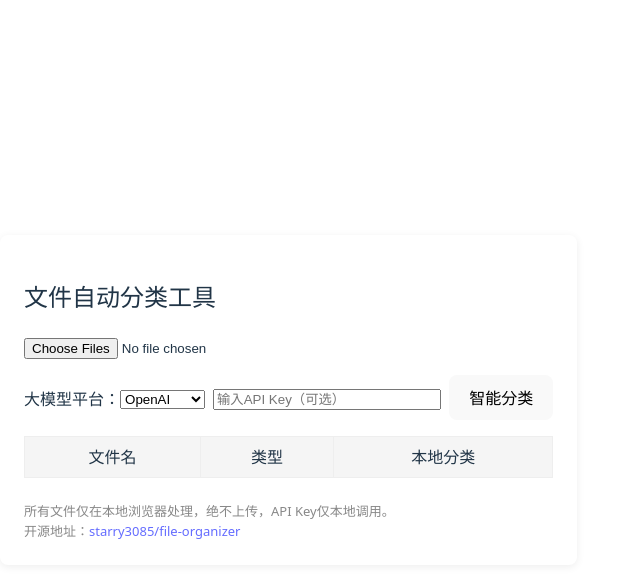
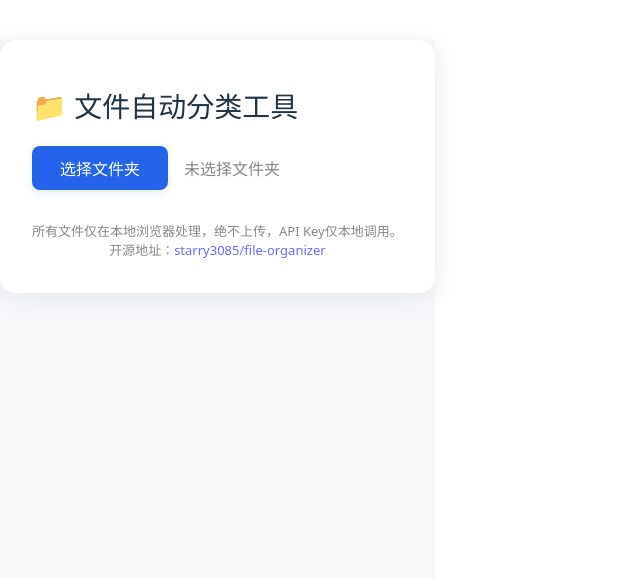
Before and after one commit to starry3085/file-organizer, a React (Vite) app in the folder web-ui/: page / in a window 1280 px wide. Shown: the top 578 px of the page, without its empty margins (0-640 px from the left). Built offline with nearby package versions, Linux system fonts and the light colour scheme.

Commit message:
feat(web-ui): 支持文件夹选择与现代化UI，递归分类所有文件，lint通过

```diff
--- a/web-ui/src/App.tsx
+++ b/web-ui/src/App.tsx
@@ -14,74 +14,126 @@ const extensionMap: Record<string, string> = {
   // ...可继续扩展
 };
 
-const llmPlatforms = [
-  { value: 'openai', label: 'OpenAI' },
-  { value: 'deepseek', label: 'DeepSeek' },
-  { value: 'tongyi', label: '通义千问' },
-];
+const iconMap: Record<string, string> = {
+  Word文档: '📄',
+  Excel表格: '📊',
+  PPT演示: '📈',
+  PDF文档: '📕',
+  图片: '🖼️',
+  视频: '🎬',
+  音频: '🎵',
+  压缩包: '🗜️',
+  代码: '💻',
+  其他: '📦',
+};
+
+const App: React.FC = () => {
+  const [files, setFiles] = useState<{ name: string; type: string; category: string; path: string }[]>([]);
+  const [loading, setLoading] = useState(false);
+  const [progress, setProgress] = useState(0);
+
+  // 递归读取文件夹下所有文件
+  const handleDirChange = async (e: React.ChangeEvent<HTMLInputElement>) => {
+    const fileList = e.target.files ? Array.from(e.target.files) : [];
+    setLoading(true);
+    setProgress(0);
+    // 递归处理所有文件
+    const total = fileList.length;
+    const result = fileList.map((f, idx) => {
+      setProgress(Math.round(((idx + 1) / total) * 100));
+      return {
+        name: f.name,
+        type: f.type,
+        category: getFileCategory(f.name),
+        path: (f as File & { webkitRelativePath?: string }).webkitRelativePath || f.name,
+      };
+    });
+    setFiles(result);
+    setLoading(false);
+  };
 
   function getFileCategory(filename: string) {
     const ext = filename.split('.').pop()?.toLowerCase() || '';
     return extensionMap[ext] || '其他';
   }
 
-const App: React.FC = () => {
-  // const [files, setFiles] = useState<File[]>([]);
-  const [llmKey, setLlmKey] = useState('');
-  const [llmPlatform, setLlmPlatform] = useState('openai');
-  const [results, setResults] = useState<{ name: string; type: string; category: string }[]>([]);
-
-  const handleFileChange = (e: React.ChangeEvent<HTMLInputElement>) => {
-    const fileList = e.target.files ? Array.from(e.target.files) : [];
-    setResults(fileList.map(f => ({ name: f.name, type: f.type, category: getFileCategory(f.name) })));
-  };
-
-  // 预留：大模型API智能分类（后续实现）
-  const handleLLMClassify = () => {
-    alert('大模型API智能分类功能开发中...\n当前仅支持本地规则分类。');
-  };
-
   return (
-    <div style={{ maxWidth: 600, margin: '40px auto', padding: 24, background: '#fff', borderRadius: 8, boxShadow: '0 2px 8px #eee' }}>
-      <h2>文件自动分类工具</h2>
-      <div style={{ marginBottom: 16 }}>
-        <input type="file" multiple onChange={handleFileChange} />
+    <div style={{ minHeight: '100vh', background: '#f6f8fa', padding: 0 }}>
+      <div style={{ maxWidth: 700, margin: '40px auto', padding: 32, background: '#fff', borderRadius: 16, boxShadow: '0 4px 24px #e5e7eb' }}>
+        <h1 style={{ fontWeight: 700, fontSize: 28, marginBottom: 24 }}>📁 文件自动分类工具</h1>
+        <div style={{ marginBottom: 24 }}>
+          <input
+            type="file"
+            multiple
+            onChange={handleDirChange}
+            style={{ display: 'none' }}
+            id="dir-picker"
+            {...{ webkitdirectory: 'true', directory: 'true' }}
+          />
+          <label htmlFor="dir-picker">
+            <button style={{
+              padding: '10px 28px',
+              fontSize: 16,
+              borderRadius: 8,
+              border: 'none',
+              background: '#2563eb',
+              color: '#fff',
+              cursor: 'pointer',
+              fontWeight: 600,
+              boxShadow: '0 2px 8px #e0e7ef',
+            }}>
+              选择文件夹
+            </button>
+          </label>
+          <span style={{ marginLeft: 16, color: '#888' }}>
+            {files.length > 0 ? `已选 ${files.length} 个文件` : '未选择文件夹'}
+          </span>
         </div>
-      <div style={{ marginBottom: 16 }}>
-        <label>大模型平台：</label>
-        <select value={llmPlatform} onChange={e => setLlmPlatform(e.target.value)}>
-          {llmPlatforms.map(p => <option key={p.value} value={p.value}>{p.label}</option>)}
-        </select>
-        <input
-          type="text"
-          placeholder="输入API Key（可选）"
-          value={llmKey}
-          onChange={e => setLlmKey(e.target.value)}
-          style={{ marginLeft: 8, width: 220 }}
-        />
-        <button style={{ marginLeft: 8 }} onClick={handleLLMClassify}>智能分类</button>
+        {loading && (
+          <div style={{ marginBottom: 24 }}>
+            <div style={{ height: 8, background: '#e5e7eb', borderRadius: 4, overflow: 'hidden' }}>
+              <div style={{ width: `${progress}%`, height: 8, background: '#2563eb', transition: 'width 0.3s' }} />
             </div>
-      <table style={{ width: '100%', borderCollapse: 'collapse' }}>
-        <thead>
-          <tr style={{ background: '#f5f5f5' }}>
-            <th style={{ padding: 8, border: '1px solid #eee' }}>文件名</th>
-            <th style={{ padding: 8, border: '1px solid #eee' }}>类型</th>
-            <th style={{ padding: 8, border: '1px solid #eee' }}>本地分类</th>
+            <div style={{ color: '#2563eb', marginTop: 8 }}>正在分析文件... {progress}%</div>
+          </div>
+        )}
+        {files.length > 0 && (
+          <div style={{ marginTop: 24 }}>
+            <div style={{ display: 'flex', gap: 16, flexWrap: 'wrap', marginBottom: 16 }}>
+              {[...new Set(files.map(f => f.category))].map(cat => (
+                <div key={cat} style={{ background: '#f1f5f9', borderRadius: 8, padding: '6px 16px', fontWeight: 600, fontSize: 15 }}>
+                  {iconMap[cat] || iconMap['其他']} {cat}（{files.filter(f => f.category === cat).length}）
+                </div>
+              ))}
+            </div>
+            <div style={{ maxHeight: 400, overflow: 'auto', border: '1px solid #e5e7eb', borderRadius: 8 }}>
+              <table style={{ width: '100%', borderCollapse: 'collapse', fontSize: 15 }}>
+                <thead style={{ background: '#f9fafb' }}>
+                  <tr>
+                    <th style={{ padding: 10, borderBottom: '1px solid #e5e7eb', textAlign: 'left' }}>文件名</th>
+                    <th style={{ padding: 10, borderBottom: '1px solid #e5e7eb', textAlign: 'left' }}>类型</th>
+                    <th style={{ padding: 10, borderBottom: '1px solid #e5e7eb', textAlign: 'left' }}>分类</th>
+                    <th style={{ padding: 10, borderBottom: '1px solid #e5e7eb', textAlign: 'left' }}>路径</th>
                   </tr>
                 </thead>
                 <tbody>
-          {results.map((f, i) => (
-            <tr key={i}>
-              <td style={{ padding: 8, border: '1px solid #eee' }}>{f.name}</td>
-              <td style={{ padding: 8, border: '1px solid #eee' }}>{f.type || '-'}</td>
-              <td style={{ padding: 8, border: '1px solid #eee' }}>{f.category}</td>
+                  {files.map((f, i) => (
+                    <tr key={i} style={{ background: i % 2 === 0 ? '#fff' : '#f9fafb' }}>
+                      <td style={{ padding: 10 }}>{f.name}</td>
+                      <td style={{ padding: 10 }}>{f.type || '-'}</td>
+                      <td style={{ padding: 10 }}>{iconMap[f.category] || iconMap['其他']} {f.category}</td>
+                      <td style={{ padding: 10, color: '#888' }}>{f.path}</td>
                     </tr>
                   ))}
                 </tbody>
               </table>
-      <div style={{ marginTop: 24, color: '#888', fontSize: 13 }}>
+            </div>
+          </div>
+        )}
+        <div style={{ marginTop: 32, color: '#888', fontSize: 13, textAlign: 'center' }}>
           <div>所有文件仅在本地浏览器处理，绝不上传，API Key仅本地调用。</div>
           <div>开源地址：<a href="https://github.com/starry3085/file-organizer" target="_blank" rel="noopener noreferrer">starry3085/file-organizer</a></div>
+        </div>
       </div>
     </div>
   );
```
Lines whose indentation alone changed are shown as unchanged.
